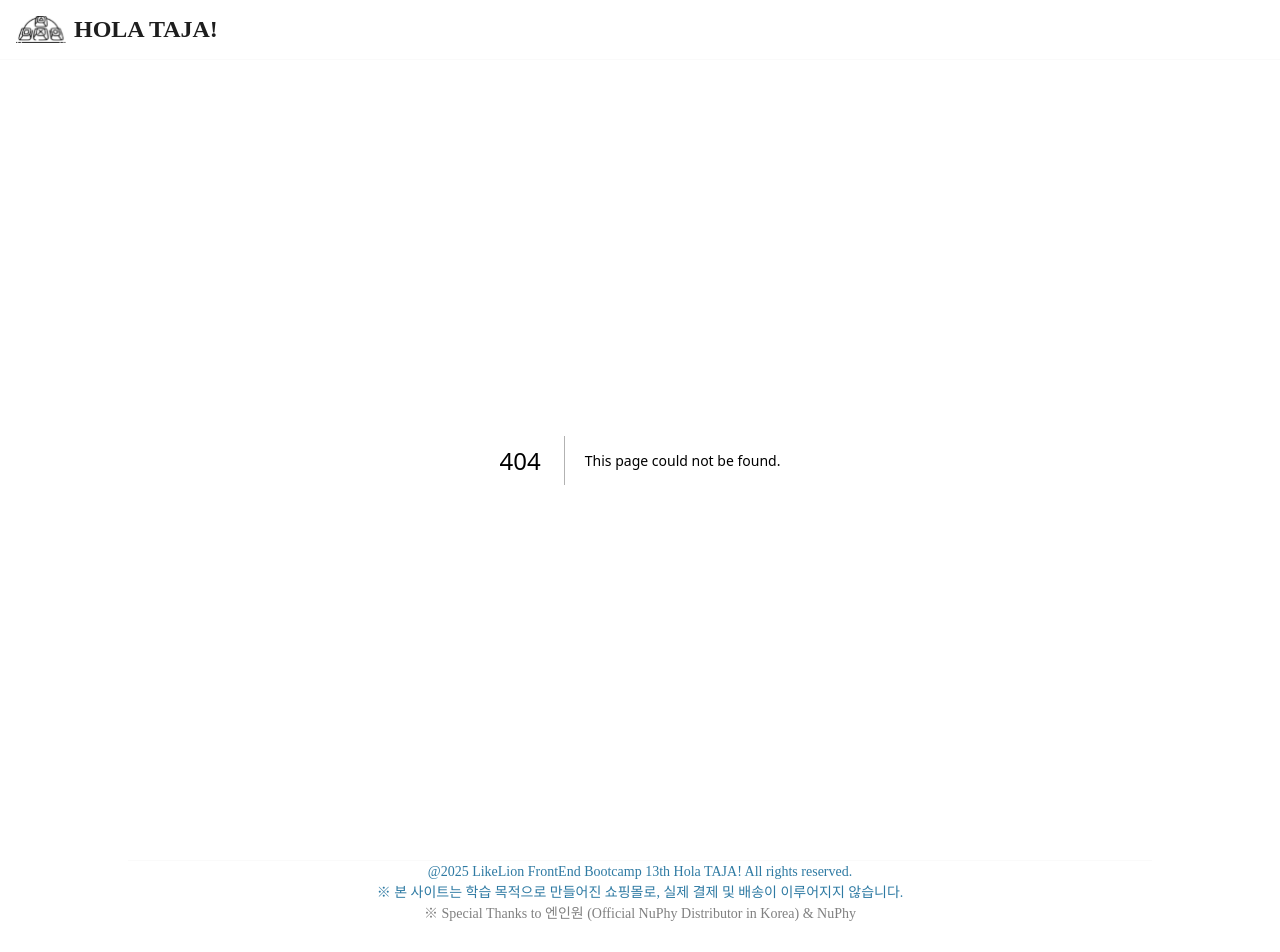
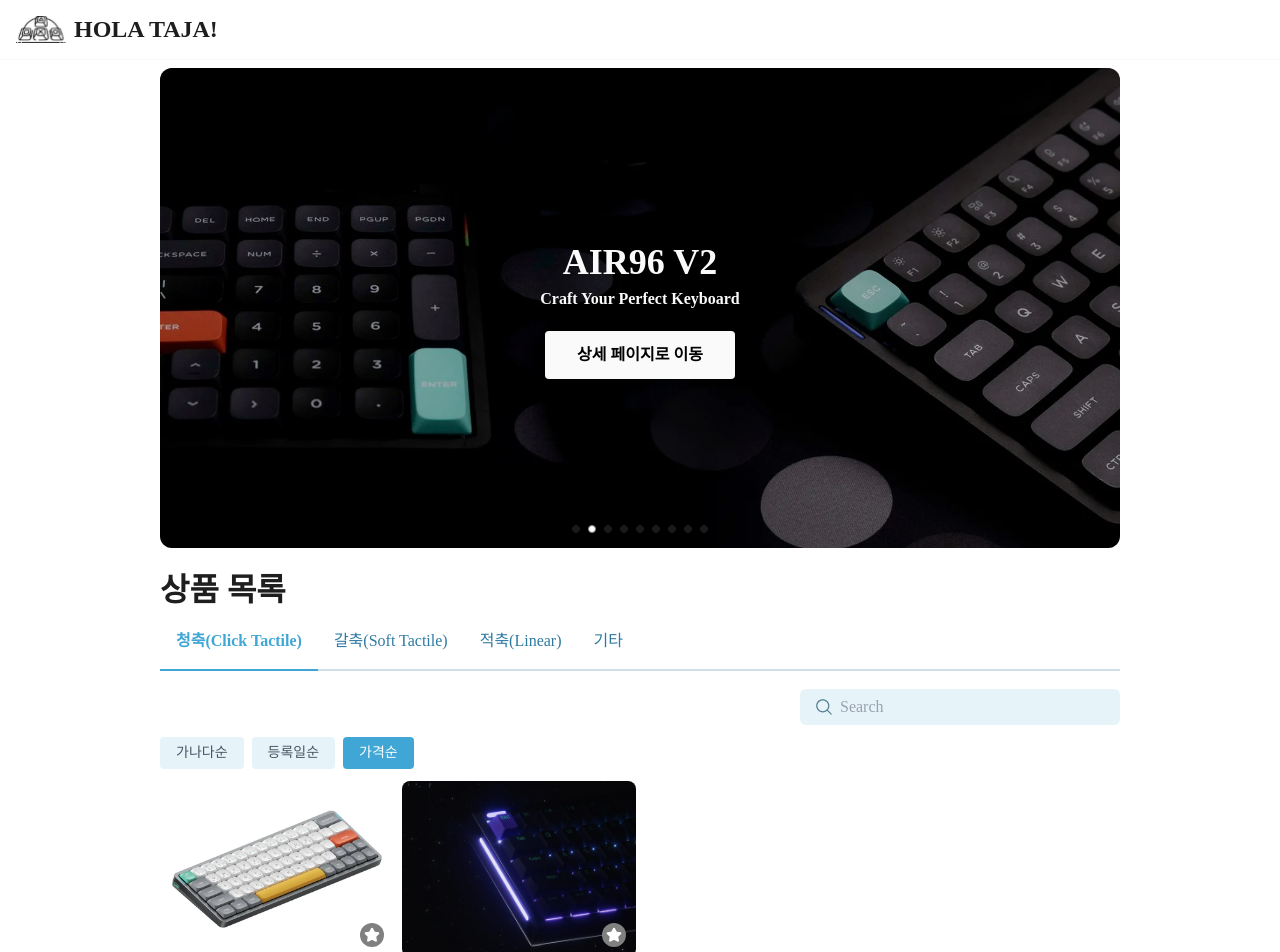
Before and after one commit to dong-fa/Final-15-HOLATAJA, a Next.js app: page /products in a window 1280 px wide. Before the commit this address had no page. Shown: the top 952 px of the page. Before the commit the page ends 924 px from the top, so only its background shows below. Built offline with nearby package versions, Linux system fonts and the light colour scheme.

Commit message:
feat: 상품 목록 페이지 UI 구현 완료. API 조회 기능 추가 예정

```diff
--- /dev/null
+++ b/src/app/products/CategoryToggle.tsx
@@ -0,0 +1,25 @@
+'use client';
+
+import React, { useState } from 'react';
+
+const options = ['가나다순', '등록일순', '가격순'];
+
+export default function CategoryToggle() {
+  const [selected, setSelected] = useState('가격순');
+
+  return (
+    <div className="flex gap-2 mb-3">
+      {options.map(option => (
+        <label key={option} className="cursor-pointer">
+          <input type="radio" name="sort" value={option} checked={selected === option} onChange={() => setSelected(option)} className="sr-only" />
+          <div
+            className={`px-4 py-1.5 rounded text-sm transition
+              ${selected === option ? 'bg-primary text-white' : 'bg-accent text-gray-600'}`}
+          >
+            {option}
+          </div>
+        </label>
+      ))}
+    </div>
+  );
+}
--- /dev/null
+++ b/src/app/products/SearchBar.tsx
@@ -0,0 +1,18 @@
+import Input from '@/components/Input';
+
+export default function SearchBar() {
+  return (
+    <div className="w-full flex flex-row">
+      <span className="w-80 ml-auto">
+        <Input
+          id="search"
+          type="text"
+          placeholder="Search"
+          size="small"
+          className="pl-10 pr-3 py-1.5 mb-3 bg-accent border-none focus:outline-none focus:ring-0
+    bg-[url('/icon/search.svg')] bg-no-repeat bg-[length:1rem_1rem] bg-[position:1rem_center]"
+        />
+      </span>
+    </div>
+  );
+}
--- /dev/null
+++ b/src/app/products/page.tsx
@@ -0,0 +1,107 @@
+'use client';
+
+import Carousel from '@/components/Carousel';
+import Tab, { TabItem } from '@/components/Tab';
+import SearchBar from '@/app/products/SearchBar';
+import CategoryToggle from '@/app/products/CategoryToggle';
+import ProductCard from '@/components/ProductCard';
+import { Title } from '@/components/Typography';
+
+const productList = [
+  {
+    _id: 1,
+    imageSrc: '/product_images/nuphy_air60/nuphy_air60_lunagray_detail_01.webp',
+    title: 'NUPHY AIR60 V2 기계식 키보드 청축 블루투스 유/무선 미니 컴팩트 60% 레이아웃 RGB 백라이트 게이밍 키보드',
+    price: 119000,
+    category: 'BLUE',
+  },
+  {
+    _id: 2,
+    imageSrc: '/carousel_images/carousel-image9.webp',
+    title: '로지텍 MX Keys Mini 무선 키보드',
+    price: 89000,
+    category: 'OTHER',
+  },
+  {
+    _id: 3,
+    imageSrc: '/carousel_images/carousel-image11.webp',
+    title: '애플 매직 키보드 한국어',
+    price: 129000,
+    category: 'OTHER',
+  },
+  {
+    _id: 4,
+    imageSrc: '/carousel_images/carousel-image12.webp',
+    title: '레이저 헌츠맨 V3 Pro 게이밍 키보드 광축 RGB 백라이트 유선 기계식 키보드 프리미엄 모델',
+    price: 199000,
+    category: 'OTHER',
+  },
+  {
+    _id: 5,
+    imageSrc: '/carousel_images/carousel-image4.webp',
+    title: 'NUPHY AIR60 V2 기계식 키보드 청축 블루투스 유/무선 미니 컴팩트 60% 레이아웃 RGB 백라이트 게이밍 키보드',
+    price: 119000,
+    category: 'BLUE',
+  },
+  {
+    _id: 6,
+    imageSrc: '/carousel_images/carousel-image11.webp',
+    title: '로지텍 MX Keys Mini 무선 키보드',
+    price: 89000,
+    category: 'OTHER',
+  },
+  {
+    _id: 7,
+    imageSrc: '/carousel_images/carousel-image9.webp',
+    title: '애플 매직 키보드 한국어',
+    price: 129000,
+    category: 'RED',
+  },
+  {
+    _id: 8,
+    imageSrc: '/carousel_images/carousel-image11.webp',
+    title: '레이저 헌츠맨 V3 Pro 게이밍 키보드 광축 RGB 백라이트 유선 기계식 키보드 프리미엄 모델',
+    price: 199000,
+    category: 'BROWN',
+  },
+];
+
+export default function ProductPage() {
+  // Tab category에 맞게 content 만들어주는 함수
+  function getTabContent(category: string) {
+    const filtered = productList.filter(product => product.category === category);
+    return (
+      <>
+        <SearchBar />
+        <CategoryToggle />
+        <div className="grid grid-cols-2 md:grid-cols-4 gap-2">
+          {filtered.map((product, index) => (
+            <ProductCard key={index} _id={product._id} imageSrc={[product.imageSrc]} title={product.title} price={product.price} />
+          ))}
+        </div>
+      </>
+    );
+  }
+
+  // quantity 1 이상, 축 분류에 맞는 제품 가져오기
+  const tabItems: TabItem[] = [
+    { id: 'BLUE', title: '청축(Click Tactile)', content: getTabContent('BLUE') },
+    { id: 'BROWN', title: '갈축(Soft Tactile)', content: getTabContent('BROWN') },
+    { id: 'RED', title: '적축(Linear)', content: getTabContent('RED') },
+    { id: 'OTHER', title: '기타', content: getTabContent('OTHER') },
+  ];
+
+  return (
+    <>
+      <section className="py-2">
+        <Carousel />
+      </section>
+
+      <section className="max-w-5xl py-3 mx-auto">
+        <Title>상품 목록</Title>
+
+        <Tab tabItems={tabItems} />
+      </section>
+    </>
+  );
+}
--- a/src/components/ProductCard.tsx
+++ b/src/components/ProductCard.tsx
@@ -15,8 +15,8 @@ export default function ProductCard({ _id, imageSrc, title, price }: ProductCard
   const formatPrice = price.toLocaleString();
 
   return (
-    <div className="w-full h-40 md:h-44 rounded relative">
-      <div className="w-full h-[70%] rounded relative">
+    <div className="w-full h-60 md:h-64 rounded">
+      <div className="w-full h-40 md:h-44 rounded relative">
         <ProductImg title={title} srcList={imageSrc} />
       </div>
       <h3 className="text-xs md:text-sm text-gray-700 leading-5 line-clamp-2 webkit-line-clamp-2">{title}</h3>
```
Also changed, not shown: public/icon/search.svg (added).
